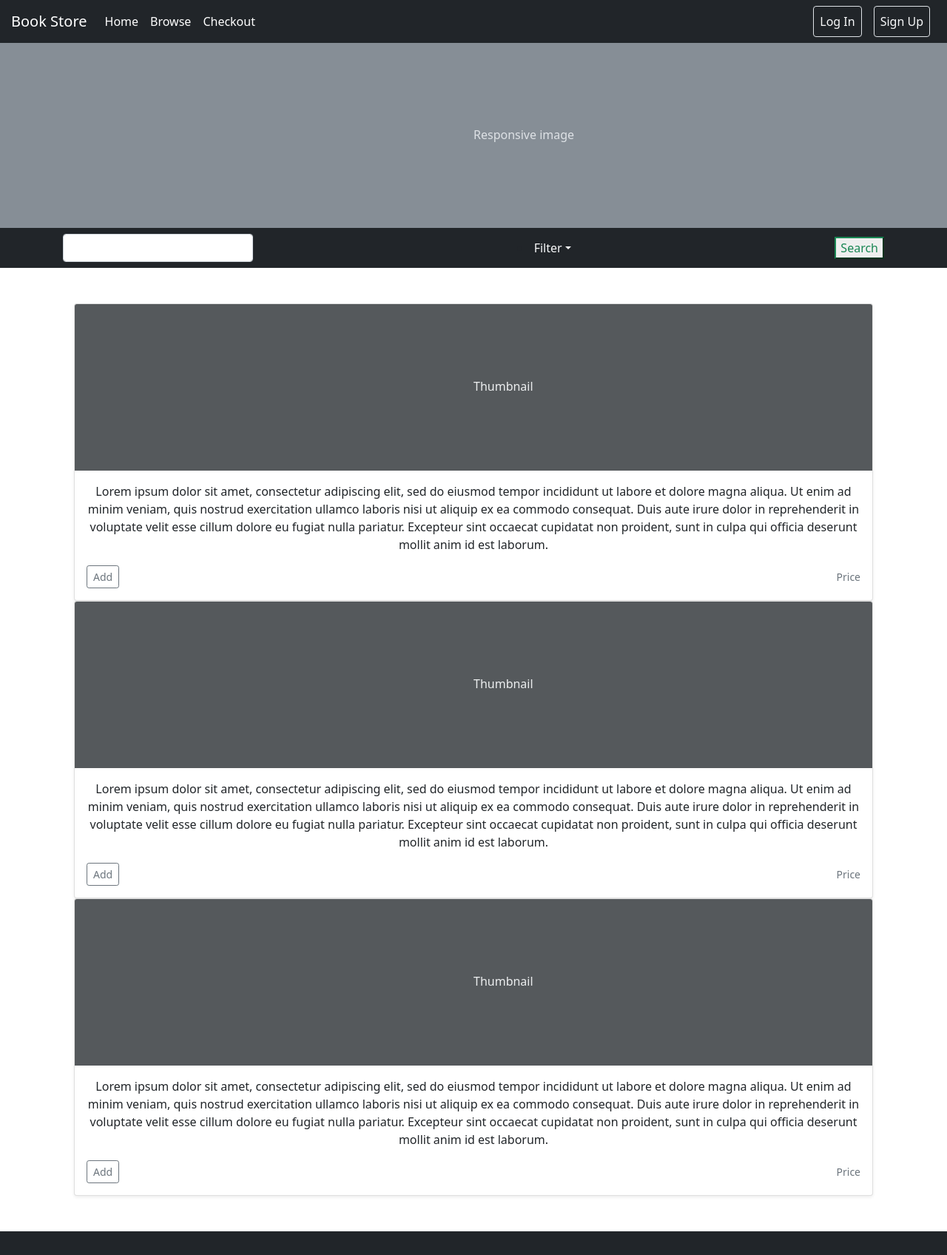
After one commit to ramanan-pan/eCommerce, a Django app: page /website/index in a window 1280 px wide. The commit adds this page. Shown: the whole page at 74% size. Run offline with Django 4.2, Linux system fonts and the light colour scheme; some libraries are stand-ins or nearby versions.

Commit message:
pre presentation added index and added daniels updates

```diff
--- a/src/website/templates/website/addex.html
+++ b/src/website/templates/website/addex.html
@@ -1,4 +1,3 @@
-<<<<<<< HEAD
 <!DOCTYPE html>
 <html lang="en">
 <head>
@@ -210,7 +209,6 @@
 	<script src="https://cdnjs.cloudflare.com/ajax/libs/popper.js/1.12.9/umd/popper.min.js"></script>
 	<script src="https://maxcdn.bootstrapcdn.com/bootstrap/4.0.0/js/bootstrap.min.js"></script>
 </body>
-=======
 <!DOCTYPE html>
 
 <html lang="en">
@@ -339,5 +337,4 @@
     </footer>
 
     <script src="../../../static/js/bootstrap.min.js"></script>
->>>>>>> b8e814b37e3f1671f0712129d01e84492481b903
 </html>
--- /dev/null
+++ b/src/website/templates/website/index.html
@@ -0,0 +1,129 @@
+<!DOCTYPE html>
+
+<html lang="en">
+<head>
+    <meta charset="utf-8">
+    <meta name="viewport" content="width=device-width, initial-scale=1">
+    <link href="https://cdn.jsdelivr.net/npm/bootstrap@5.1.3/dist/css/bootstrap.min.css" rel="stylesheet" integrity="sha384-1BmE4kWBq78iYhFldvKuhfTAU6auU8tT94WrHftjDbrCEXSU1oBoqyl2QvZ6jIW3" crossorigin="anonymous">
+    <link href="../../../static/css/bootstrap-grid.css" rel="stylesheet" media="screen">
+    <link href="../../../static/css/modify.css" rel="stylesheet" media="screen">
+</head>
+
+<nav class="navbar navbar-expand navbar-dark bg-dark" aria-label="Second navbar example">
+    <div class="container-fluid">
+      <a class="navbar-brand" href="#">Book Store</a>
+      <button class="navbar-toggler" type="button" data-bs-toggle="collapse" data-bs-target="#navbarsExample02" aria-controls="navbarsExample02" aria-expanded="false" aria-label="Toggle navigation">
+        <span class="navbar-toggler-icon"></span>
+      </button>
+
+      <div class="collapse navbar-collapse" id="navbarsExample02">
+        <ul class="navbar-nav me-auto">
+          <li class="nav-item">
+            <a class="nav-link active" aria-current="page" href="#">Home</a>
+          </li>
+          <li class="nav-item">
+            <a class="nav-link active" aria-current="page" href="#">Browse</a>
+          </li>
+          <li class="nav-item">
+            <a class="nav-link active" aria-current="page" href="#">Checkout</a>
+          </li>
+        </ul>
+        <a href="#" class="border rounded text-decoration-none text-light mx-2 p-2">Log In</a>
+        <a href="#" class="border rounded text-decoration-none text-light mx-2 p-2">Sign Up</a>
+      </div>
+    </div>
+</nav>
+
+
+  <div class="bd-example">
+    <svg class="bd-placeholder-img bd-placeholder-img-lg img-fluid" width="100%" height="250" xmlns="http://www.w3.org/2000/svg" role="img" aria-label="Placeholder: Responsive image" preserveAspectRatio="xMidYMid slice" focusable="false"><title>Placeholder</title><rect width="100%" height="100%" fill="#868e96"/><text x="50%" y="50%" fill="#dee2e6" dy=".3em">Responsive image</text></svg>
+  </div>
+
+  <nav class="navbar navbar-expand-lg navbar-dark bg-dark">
+    <div class="container">
+        <form class ="">
+          <input class="form-control" type="text" placeholder="" aria-label="Search">
+        </form>
+        <li class="nav-item p-6 dropdown">
+          <a class=" text-light text-decoration-none dropdown-toggle" href="#" id="dropdown01" data-bs-toggle="dropdown" aria-expanded="false">Filter</a>
+          <ul class="dropdown-menu checkbox-menu allow-focus">
+            <li >
+              <label>
+                <input type="checkbox"> Title
+              </label>
+            </li>
+            <li >
+              <label>
+                <input type="checkbox"> Author
+              </label>
+            </li>
+            <li >
+              <label>
+                <input type="checkbox"> ISBN
+              </label>
+            </li>
+          </ul>
+        </li>
+        <button type="button" class="btn-outline-success"> Search </button>
+      </div>
+  </nav>
+
+
+  <section class="py-5 text-center container">
+    <div class="col">
+      <div class="card shadow-sm">
+        <svg class="bd-placeholder-img card-img-top" width="100%" height="225" xmlns="http://www.w3.org/2000/svg" role="img" aria-label="Placeholder: Thumbnail" preserveAspectRatio="xMidYMid slice" focusable="false"><title>Placeholder</title><rect width="100%" height="100%" fill="#55595c"/><text x="50%" y="50%" fill="#eceeef" dy=".3em">Thumbnail</text></svg>
+
+        <div class="card-body">
+          <p class="card-text">Lorem ipsum dolor sit amet, consectetur adipiscing elit, sed do eiusmod tempor incididunt ut labore et dolore magna aliqua. Ut enim ad minim veniam, quis nostrud exercitation ullamco laboris nisi ut aliquip ex ea commodo consequat. Duis aute irure dolor in reprehenderit in voluptate velit esse cillum dolore eu fugiat nulla pariatur. Excepteur sint occaecat cupidatat non proident, sunt in culpa qui officia deserunt mollit anim id est laborum.</p>
+          <div class="d-flex justify-content-between align-items-center">
+            <div class="btn-group">
+              <button type="button" class="btn btn-sm btn-outline-secondary">Add</button>
+            </div>
+            <small class="text-muted">Price</small>
+          </div>
+        </div>
+      </div>
+    </div>
+
+    <div class="col">
+      <div class="card shadow-sm">
+        <svg class="bd-placeholder-img card-img-top" width="100%" height="225" xmlns="http://www.w3.org/2000/svg" role="img" aria-label="Placeholder: Thumbnail" preserveAspectRatio="xMidYMid slice" focusable="false"><title>Placeholder</title><rect width="100%" height="100%" fill="#55595c"/><text x="50%" y="50%" fill="#eceeef" dy=".3em">Thumbnail</text></svg>
+
+        <div class="card-body">
+          <p class="card-text">Lorem ipsum dolor sit amet, consectetur adipiscing elit, sed do eiusmod tempor incididunt ut labore et dolore magna aliqua. Ut enim ad minim veniam, quis nostrud exercitation ullamco laboris nisi ut aliquip ex ea commodo consequat. Duis aute irure dolor in reprehenderit in voluptate velit esse cillum dolore eu fugiat nulla pariatur. Excepteur sint occaecat cupidatat non proident, sunt in culpa qui officia deserunt mollit anim id est laborum.</p>
+          <div class="d-flex justify-content-between align-items-center">
+            <div class="btn-group">
+              <button type="button" class="btn btn-sm btn-outline-secondary">Add</button>
+            </div>
+            <small class="text-muted">Price</small>
+          </div>
+        </div>
+      </div>
+    </div>
+
+    <div class="col">
+      <div class="card shadow-sm">
+        <svg class="bd-placeholder-img card-img-top" width="100%" height="225" xmlns="http://www.w3.org/2000/svg" role="img" aria-label="Placeholder: Thumbnail" preserveAspectRatio="xMidYMid slice" focusable="false"><title>Placeholder</title><rect width="100%" height="100%" fill="#55595c"/><text x="50%" y="50%" fill="#eceeef" dy=".3em">Thumbnail</text></svg>
+
+        <div class="card-body">
+          <p class="card-text">Lorem ipsum dolor sit amet, consectetur adipiscing elit, sed do eiusmod tempor incididunt ut labore et dolore magna aliqua. Ut enim ad minim veniam, quis nostrud exercitation ullamco laboris nisi ut aliquip ex ea commodo consequat. Duis aute irure dolor in reprehenderit in voluptate velit esse cillum dolore eu fugiat nulla pariatur. Excepteur sint occaecat cupidatat non proident, sunt in culpa qui officia deserunt mollit anim id est laborum.</p>
+          <div class="d-flex justify-content-between align-items-center">
+            <div class="btn-group">
+              <button type="button" class="btn btn-sm btn-outline-secondary">Add</button>
+            </div>
+            <small class="text-muted">Price</small>
+          </div>
+        </div>
+      </div>
+    </div>
+
+  </section>
+    <footer class="footer mt-auto py-3 bg-dark">
+      <div class="container">
+        <span class="text-muted"></span>
+      </div>
+    </footer>
+
+    <script src="../../../static/js/bootstrap.min.js"></script>
+</html>
--- a/src/website/urls.py
+++ b/src/website/urls.py
@@ -27,6 +27,9 @@ urlpatterns = [
     path('editaccount', views.editaccount, name='website-editaccount'),
     path('forgotpassword', views.forgotpassword, name='website-forgotpassword'),
     path('login', views.login, name='website-login'),
+    path('welcome', views.welcome, name='website-welcome'),
+    path('index', views.index, name='website-index'),
+    path('clientview', views.cv, name='website-clientview'),
     path('recoversent', views.recoversent, name='website-recoversent'),
     path('cart/', views.cart, name='website-cart'),
     path('viewBook/', views.viewBook, name='website-viewBook'),
--- a/src/website/views.py
+++ b/src/website/views.py
@@ -1,6 +1,14 @@
 from django.shortcuts import render
 
 # Create your views here.
+def index(request):
+    return render(request, 'website/index.html')
+
+def welcome(request):
+    return render(request, 'website/welcome.html')
+
+def cv(request):
+    return render(request, 'website/ClientView.html')
 
 def home(request):
     return render(request, 'website/home.html')
```
